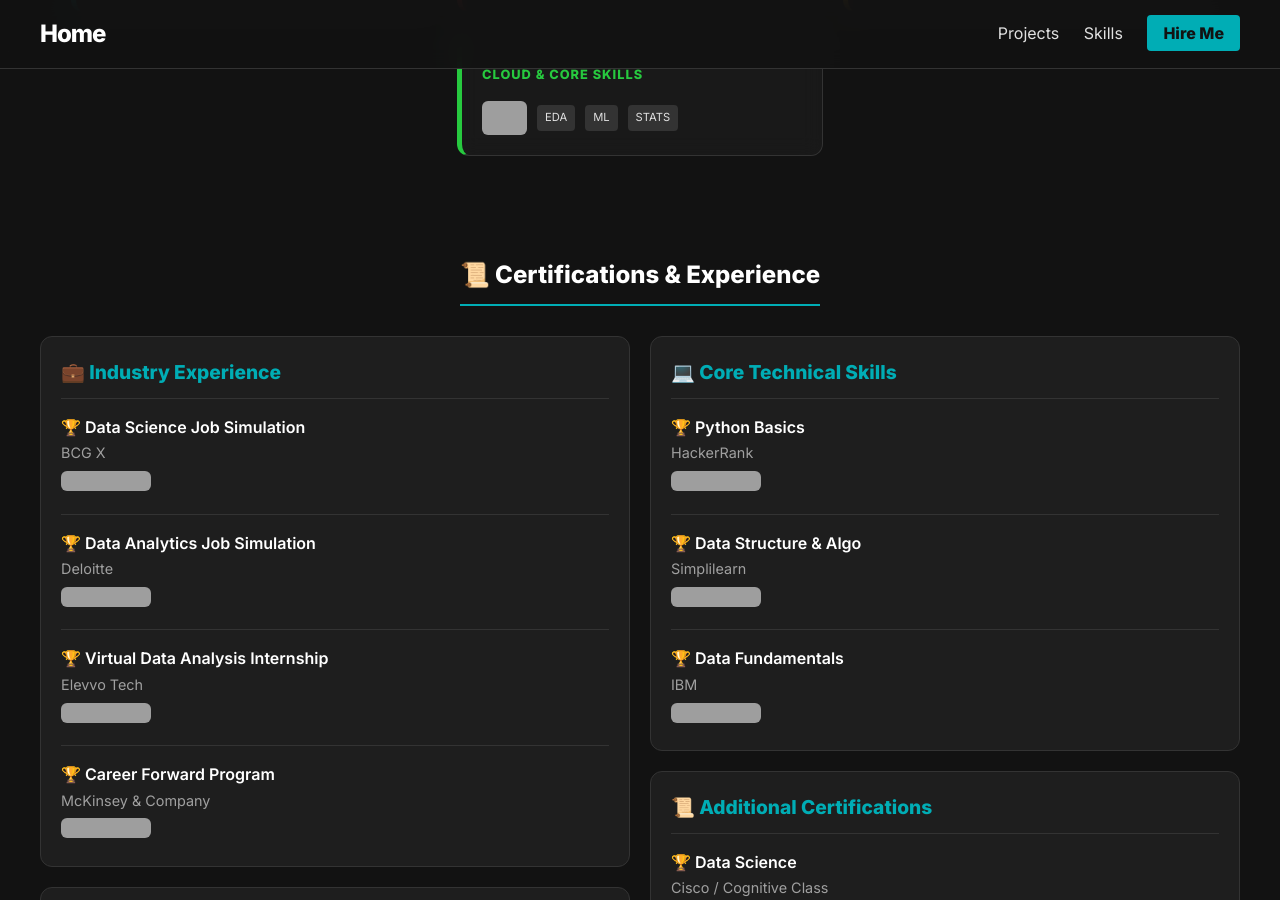
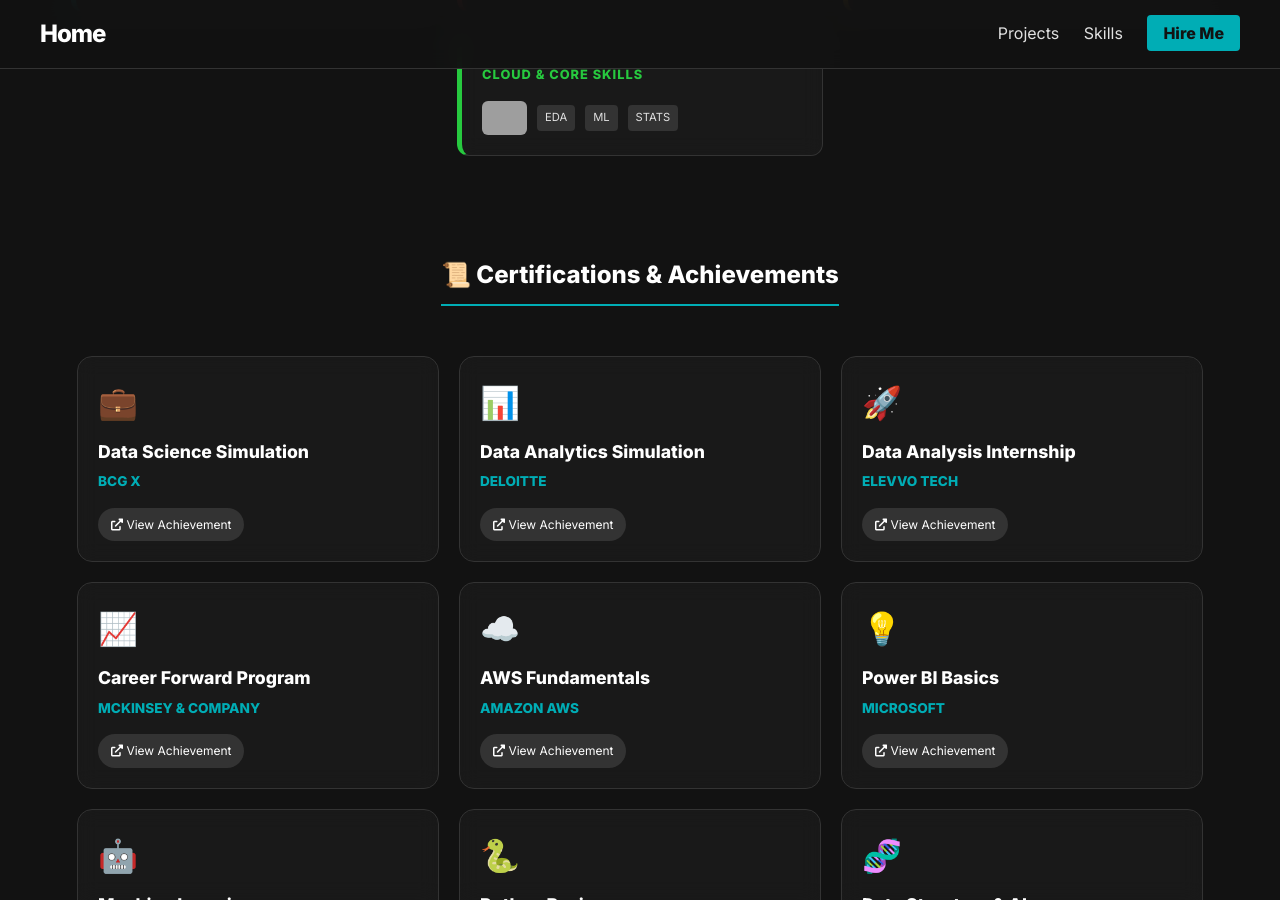
Before and after one commit to IamRaNo/iamrano.github.io, a Jekyll site: the page built from index.md, in a window 1280 px wide and 900 px high, scrolled down 3637 px. Built offline with Jekyll 4.4.1, drawn with Linux system fonts in a browser that asks for light colours; some of the changed text lies outside the part shown; grey boxes are pictures that could not be loaded.

Commit message:
Update certifications section and titles

```diff
--- a/index.md
+++ b/index.md
@@ -260,67 +260,110 @@
 </div>
 
 <div id="certifications" style="text-align: center; margin-bottom: 20px; padding-top: 80px; margin-top: -60px;">
-  <h2>📜 Certifications & Experience</h2>
+  <h2>📜 Certifications & Achievements</h2>
 </div>
 
-<div style="display: grid; grid-template-columns: repeat(auto-fit, minmax(350px, 1fr)); gap: 20px; text-align: left;">
-  <div style="display: flex; flex-direction: column; gap: 20px;">
-    <div style="background: #1E1E1E; border: 1px solid #333; border-radius: 12px; padding: 20px;">
-      <h3 style="margin-top: 0; color: #00ADB5; font-size: 1.2em; border-bottom: 1px solid #333; padding-bottom: 10px;">💼 Industry Experience</h3>
-      <p style="margin-bottom: 5px;"><strong>🏆 Data Science Job Simulation</strong><br><span style="color: #A0A0A0; font-size: 0.9em;">BCG X</span></p>
-      <a href="https://drive.google.com/file/d/1hGFDw9U9BHqcV1z-EQsWf9dhmo8vLSAb/view?usp=sharing"><img src="https://img.shields.io/badge/View_Certificate-4285F4?style=flat-square&logo=google-drive&logoColor=white" alt="View"></a>
-      <hr style="border: 0; border-top: 1px solid #333; margin: 15px 0;">
-      <p style="margin-bottom: 5px;"><strong>🏆 Data Analytics Job Simulation</strong><br><span style="color: #A0A0A0; font-size: 0.9em;">Deloitte</span></p>
-      <a href="https://drive.google.com/file/d/1y2JJW_CqWR0AQRvwhpDZ2eRgHomEFrfO/view?usp=sharing"><img src="https://img.shields.io/badge/View_Certificate-4285F4?style=flat-square&logo=google-drive&logoColor=white" alt="View"></a>
-      <hr style="border: 0; border-top: 1px solid #333; margin: 15px 0;">
-      <p style="margin-bottom: 5px;"><strong>🏆 Virtual Data Analysis Internship</strong><br><span style="color: #A0A0A0; font-size: 0.9em;">Elevvo Tech</span></p>
-      <a href="https://drive.google.com/file/d/1JE0xgjJzQPkXuqjK6ze9dDZbWvR7LmMX/view?usp=sharing"><img src="https://img.shields.io/badge/View_Certificate-4285F4?style=flat-square&logo=google-drive&logoColor=white" alt="View"></a>
-      <hr style="border: 0; border-top: 1px solid #333; margin: 15px 0;">
-      <p style="margin-bottom: 5px;"><strong>🏆 Career Forward Program</strong><br><span style="color: #A0A0A0; font-size: 0.9em;">McKinsey & Company</span></p>
-      <a href="https://drive.google.com/file/d/1qKkLvYBkfzKg5vMXXSrwFxKKLpwga5Ts/view?usp=sharing"><img src="https://img.shields.io/badge/View_Certificate-4285F4?style=flat-square&logo=google-drive&logoColor=white" alt="View"></a>
-    </div>
-    <div style="background: #1E1E1E; border: 1px solid #333; border-radius: 12px; padding: 20px;">
-      <h3 style="margin-top: 0; color: #00ADB5; font-size: 1.2em; border-bottom: 1px solid #333; padding-bottom: 10px;">☁️ Cloud & Specialized</h3>
-      <p style="margin-bottom: 5px;"><strong>🏆 AWS Fundamentals</strong><br><span style="color: #A0A0A0; font-size: 0.9em;">Amazon AWS</span></p>
-      <a href="https://drive.google.com/file/d/1lxE7CrcZ3UzadX6PxSNrfnL0Gkfq639x/view?usp=drive_link"><img src="https://img.shields.io/badge/View_Certificate-4285F4?style=flat-square&logo=google-drive&logoColor=white" alt="View"></a>
-      <hr style="border: 0; border-top: 1px solid #333; margin: 15px 0;">
-      <p style="margin-bottom: 5px;"><strong>🏆 Power BI Basics</strong><br><span style="color: #A0A0A0; font-size: 0.9em;">Microsoft</span></p>
-      <a href="https://drive.google.com/file/d/1xd2rfsQvbLbU3QPEOR4RjvlDIrPHRp-R/view?usp=drive_link"><img src="https://img.shields.io/badge/View_Certificate-4285F4?style=flat-square&logo=google-drive&logoColor=white" alt="View"></a>
-      <hr style="border: 0; border-top: 1px solid #333; margin: 15px 0;">
-      <p style="margin-bottom: 5px;"><strong>🏆 Machine Learning</strong><br><span style="color: #A0A0A0; font-size: 0.9em;">Besant Technologies</span></p>
-      <a href="https://drive.google.com/file/d/1MRmwalrS-rHfq1C5yVtqO3kUREiIcmU1/view?usp=sharing"><img src="https://img.shields.io/badge/View_Certificate-4285F4?style=flat-square&logo=google-drive&logoColor=white" alt="View"></a>
-    </div>
+<div class="cert-grid">
+
+  <div class="cert-card">
+    <span style="font-size: 2rem;">💼</span>
+    <h4>Data Science Simulation</h4>
+    <span class="issuer">BCG X</span>
+    <a href="https://drive.google.com/file/d/1hGFDw9U9BHqcV1z-EQsWf9dhmo8vLSAb/view?usp=sharing" class="cert-btn"><i class="fas fa-external-link-alt"></i> View Achievement</a>
   </div>
 
-  <div style="display: flex; flex-direction: column; gap: 20px;">
-    <div style="background: #1E1E1E; border: 1px solid #333; border-radius: 12px; padding: 20px;">
-      <h3 style="margin-top: 0; color: #00ADB5; font-size: 1.2em; border-bottom: 1px solid #333; padding-bottom: 10px;">💻 Core Technical Skills</h3>
-      <p style="margin-bottom: 5px;"><strong>🏆 Python Basics</strong><br><span style="color: #A0A0A0; font-size: 0.9em;">HackerRank</span></p>
-      <a href="https://drive.google.com/file/d/1bnl5GB-4p7FyC5pvHUFEc6NM9Y_kwhel/view?usp=drive_link"><img src="https://img.shields.io/badge/View_Certificate-4285F4?style=flat-square&logo=google-drive&logoColor=white" alt="View"></a>
-      <hr style="border: 0; border-top: 1px solid #333; margin: 15px 0;">
-      <p style="margin-bottom: 5px;"><strong>🏆 Data Structure & Algo</strong><br><span style="color: #A0A0A0; font-size: 0.9em;">Simplilearn</span></p>
-      <a href="https://drive.google.com/file/d/1oQioWbyEmlPhSQyew6WBp2ubAm-dr3RL/view?usp=drive_link"><img src="https://img.shields.io/badge/View_Certificate-4285F4?style=flat-square&logo=google-drive&logoColor=white" alt="View"></a>
-      <hr style="border: 0; border-top: 1px solid #333; margin: 15px 0;">
-      <p style="margin-bottom: 5px;"><strong>🏆 Data Fundamentals</strong><br><span style="color: #A0A0A0; font-size: 0.9em;">IBM</span></p>
-      <a href="https://drive.google.com/file/d/1ZL00QbqKd1TUw-oLA1B2WMIB34Rdokt4/view?usp=drive_link"><img src="https://img.shields.io/badge/View_Certificate-4285F4?style=flat-square&logo=google-drive&logoColor=white" alt="View"></a>
-    </div>
-    <div style="background: #1E1E1E; border: 1px solid #333; border-radius: 12px; padding: 20px;">
-      <h3 style="margin-top: 0; color: #00ADB5; font-size: 1.2em; border-bottom: 1px solid #333; padding-bottom: 10px;">📜 Additional Certifications</h3>
-      <p style="margin-bottom: 5px;"><strong>🏆 Data Science</strong><br><span style="color: #A0A0A0; font-size: 0.9em;">Cisco / Cognitive Class</span></p>
-      <a href="https://drive.google.com/file/d/1EuT95dfMqztDTRtWgs9iLVcx2ptkVWec/view?usp=sharing"><img src="https://img.shields.io/badge/View_Certificate-4285F4?style=flat-square&logo=google-drive&logoColor=white" alt="View"></a>
-      <hr style="border: 0; border-top: 1px solid #333; margin: 15px 0;">
-      <p style="margin-bottom: 5px;"><strong>🏆 Data Analysis</strong><br><span style="color: #A0A0A0; font-size: 0.9em;">Microsoft</span></p>
-      <a href="https://drive.google.com/file/d/1h2yCpM3IIhcDTyC5GYXlYhcNu0ACWfxX/view?usp=drive_link"><img src="https://img.shields.io/badge/View_Certificate-4285F4?style=flat-square&logo=google-drive&logoColor=white" alt="View"></a>
-      <hr style="border: 0; border-top: 1px solid #333; margin: 15px 0;">
-      <p style="margin-bottom: 5px;"><strong>🏆 Python Developer Associate</strong><br><span style="color: #A0A0A0; font-size: 0.9em;">Certify Core</span></p>
-      <a href="https://drive.google.com/file/d/16OgZezkUBGgPZgOzJco350bMo3nA5_m2/view?usp=drive_link"><img src="https://img.shields.io/badge/View_Certificate-4285F4?style=flat-square&logo=google-drive&logoColor=white" alt="View"></a>
-      <hr style="border: 0; border-top: 1px solid #333; margin: 15px 0;">
-       <p style="margin-bottom: 5px;"><strong>🏆 Python For Data Science</strong><br><span style="color: #A0A0A0; font-size: 0.9em;">Cognitive Class</span></p>
-      <a href="https://drive.google.com/file/d/1ArVELbLyF2drydtvv2oxLZzjSAitvvMg/view?usp=drive_link"><img src="https://img.shields.io/badge/View_Certificate-4285F4?style=flat-square&logo=google-drive&logoColor=white" alt="View"></a>
-    </div>
+  <div class="cert-card">
+    <span style="font-size: 2rem;">📊</span>
+    <h4>Data Analytics Simulation</h4>
+    <span class="issuer">Deloitte</span>
+    <a href="https://drive.google.com/file/d/1y2JJW_CqWR0AQRvwhpDZ2eRgHomEFrfO/view?usp=sharing" class="cert-btn"><i class="fas fa-external-link-alt"></i> View Achievement</a>
   </div>
+
+  <div class="cert-card">
+    <span style="font-size: 2rem;">🚀</span>
+    <h4>Data Analysis Internship</h4>
+    <span class="issuer">Elevvo Tech</span>
+    <a href="https://drive.google.com/file/d/1JE0xgjJzQPkXuqjK6ze9dDZbWvR7LmMX/view?usp=sharing" class="cert-btn"><i class="fas fa-external-link-alt"></i> View Achievement</a>
+  </div>
+
+  <div class="cert-card">
+    <span style="font-size: 2rem;">📈</span>
+    <h4>Career Forward Program</h4>
+    <span class="issuer">McKinsey & Company</span>
+    <a href="https://drive.google.com/file/d/1qKkLvYBkfzKg5vMXXSrwFxKKLpwga5Ts/view?usp=sharing" class="cert-btn"><i class="fas fa-external-link-alt"></i> View Achievement</a>
+  </div>
+
+  <div class="cert-card">
+    <span style="font-size: 2rem;">☁️</span>
+    <h4>AWS Fundamentals</h4>
+    <span class="issuer">Amazon AWS</span>
+    <a href="https://drive.google.com/file/d/1lxE7CrcZ3UzadX6PxSNrfnL0Gkfq639x/view?usp=drive_link" class="cert-btn"><i class="fas fa-external-link-alt"></i> View Achievement</a>
+  </div>
+
+  <div class="cert-card">
+    <span style="font-size: 2rem;">💡</span>
+    <h4>Power BI Basics</h4>
+    <span class="issuer">Microsoft</span>
+    <a href="https://drive.google.com/file/d/1xd2rfsQvbLbU3QPEOR4RjvlDIrPHRp-R/view?usp=drive_link" class="cert-btn"><i class="fas fa-external-link-alt"></i> View Achievement</a>
+  </div>
+
+  <div class="cert-card">
+    <span style="font-size: 2rem;">🤖</span>
+    <h4>Machine Learning</h4>
+    <span class="issuer">Besant Technologies</span>
+    <a href="https://drive.google.com/file/d/1MRmwalrS-rHfq1C5yVtqO3kUREiIcmU1/view?usp=sharing" class="cert-btn"><i class="fas fa-external-link-alt"></i> View Achievement</a>
+  </div>
+
+  <div class="cert-card">
+    <span style="font-size: 2rem;">🐍</span>
+    <h4>Python Basics</h4>
+    <span class="issuer">HackerRank</span>
+    <a href="https://drive.google.com/file/d/1bnl5GB-4p7FyC5pvHUFEc6NM9Y_kwhel/view?usp=drive_link" class="cert-btn"><i class="fas fa-external-link-alt"></i> View Achievement</a>
+  </div>
+
+  <div class="cert-card">
+    <span style="font-size: 2rem;">🧬</span>
+    <h4>Data Structure & Algo</h4>
+    <span class="issuer">Simplilearn</span>
+    <a href="https://drive.google.com/file/d/1oQioWbyEmlPhSQyew6WBp2ubAm-dr3RL/view?usp=drive_link" class="cert-btn"><i class="fas fa-external-link-alt"></i> View Achievement</a>
+  </div>
+
+  <div class="cert-card">
+    <span style="font-size: 2rem;">🔍</span>
+    <h4>Data Fundamentals</h4>
+    <span class="issuer">IBM</span>
+    <a href="https://drive.google.com/file/d/1ZL00QbqKd1TUw-oLA1B2WMIB34Rdokt4/view?usp=drive_link" class="cert-btn"><i class="fas fa-external-link-alt"></i> View Achievement</a>
+  </div>
+
+  <div class="cert-card">
+    <span style="font-size: 2rem;">🧪</span>
+    <h4>Data Science</h4>
+    <span class="issuer">Cisco / Cognitive Class</span>
+    <a href="https://drive.google.com/file/d/1EuT95dfMqztDTRtWgs9iLVcx2ptkVWec/view?usp=sharing" class="cert-btn"><i class="fas fa-external-link-alt"></i> View Achievement</a>
+  </div>
+
+  <div class="cert-card">
+    <span style="font-size: 2rem;">📋</span>
+    <h4>Data Analysis</h4>
+    <span class="issuer">Microsoft</span>
+    <a href="https://drive.google.com/file/d/1h2yCpM3IIhcDTyC5GYXlYhcNu0ACWfxX/view?usp=drive_link" class="cert-btn"><i class="fas fa-external-link-alt"></i> View Achievement</a>
+  </div>
+
+  <div class="cert-card">
+    <span style="font-size: 2rem;">💻</span>
+    <h4>Python Developer</h4>
+    <span class="issuer">Certify Core</span>
+    <a href="https://drive.google.com/file/d/16OgZezkUBGgPZgOzJco350bMo3nA5_m2/view?usp=drive_link" class="cert-btn"><i class="fas fa-external-link-alt"></i> View Achievement</a>
+  </div>
+
+  <div class="cert-card">
+    <span style="font-size: 2rem;">✨</span>
+    <h4>Python for Data Science</h4>
+    <span class="issuer">Cognitive Class</span>
+    <a href="https://drive.google.com/file/d/1ArVELbLyF2drydtvv2oxLZzjSAitvvMg/view?usp=drive_link" class="cert-btn"><i class="fas fa-external-link-alt"></i> View Achievement</a>
+  </div>
+
 </div>
-
 <div id="contact" align="center">
   <h3>📬 Let's Connect</h3>
   <p>Ready to work on data challenges. Feel free to reach out!</p>
```
